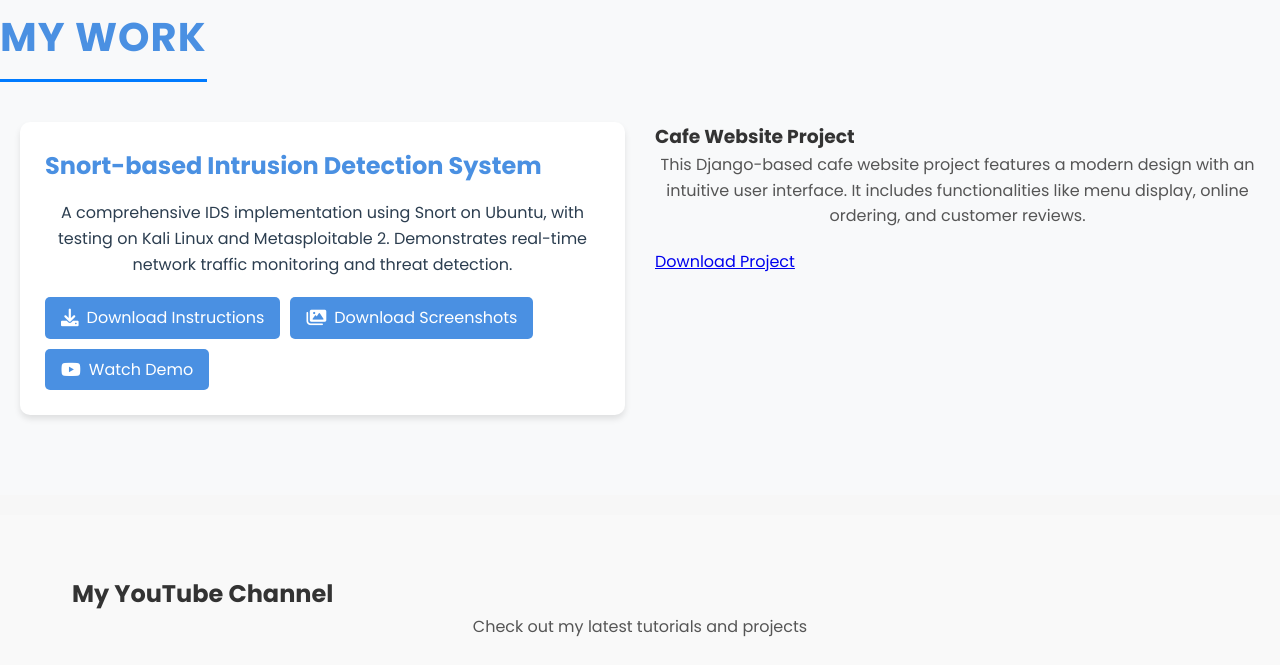
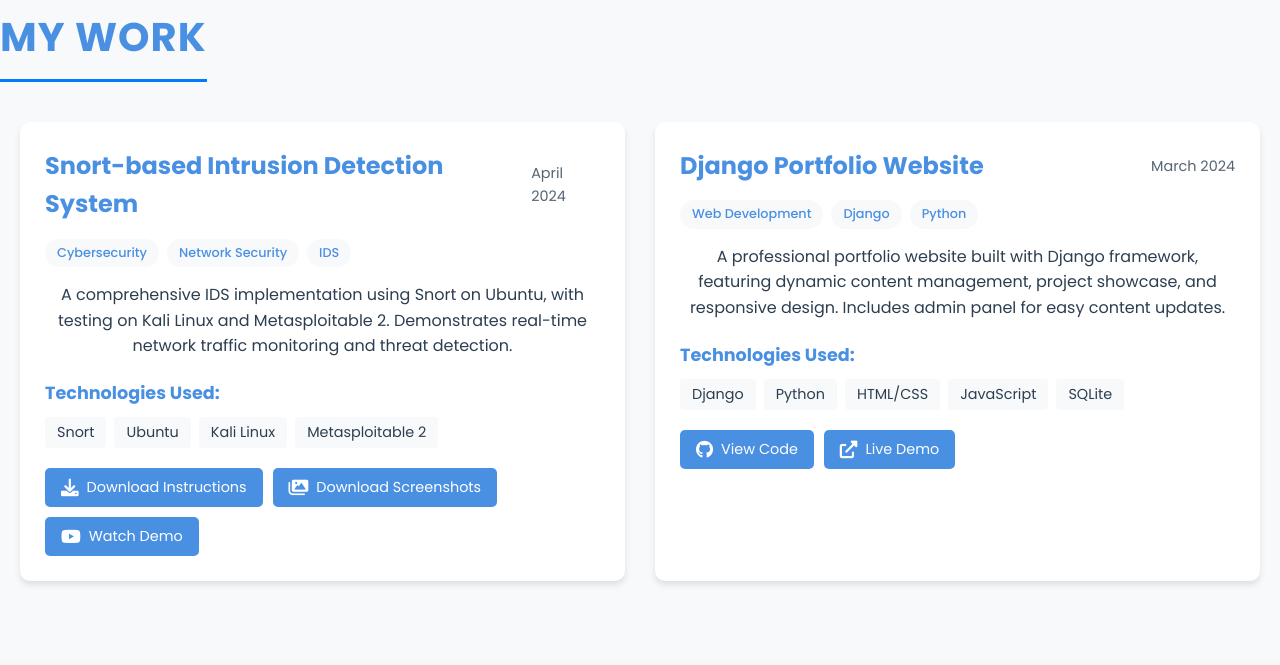
Before and after one commit to HackRore/Websites-with-AI-tools, a website: page RavinWebTech.web.app/public/index.html in a window 1280 px wide. Shown: the part 2660-3325 px from the top of the page. Drawn offline with Linux system fonts and the light colour scheme.

Commit message:
work section style updated

```diff
--- a/RavinWebTech.web.app/public/index.html
+++ b/RavinWebTech.web.app/public/index.html
@@ -156,11 +156,28 @@
                 <!-- IDS Project -->
                 <div class="work-item">
                     <div class="work-content">
-                        <h3>Snort-based Intrusion Detection System</h3>
+                        <div class="project-header">
+                            <h3>Snort-based Intrusion Detection System</h3>
+                            <span class="project-date">April 2024</span>
+                        </div>
+                        <div class="project-tags">
+                            <span class="tag">Cybersecurity</span>
+                            <span class="tag">Network Security</span>
+                            <span class="tag">IDS</span>
+                        </div>
                         <p class="work-description">
                             A comprehensive IDS implementation using Snort on Ubuntu, with testing on Kali Linux and Metasploitable 2.
                             Demonstrates real-time network traffic monitoring and threat detection.
                         </p>
+                        <div class="technologies-used">
+                            <h4>Technologies Used:</h4>
+                            <ul class="tech-list">
+                                <li>Snort</li>
+                                <li>Ubuntu</li>
+                                <li>Kali Linux</li>
+                                <li>Metasploitable 2</li>
+                            </ul>
+                        </div>
                         <div class="work-links">
                             <a href="./resources/IDS Project/nort-Based Intrusion Detection System (IDS) Instructions.docx"
                                class="btn btn-primary" download>
@@ -177,11 +194,44 @@
                         </div>
                     </div>
                 </div>
-                <!-- Project cards -->
-                <div class="project-card">
-                    <h3 class="project-title">Cafe Website Project</h3>
-                    <p class="project-summary">This Django-based cafe website project features a modern design with an intuitive user interface. It includes functionalities like menu display, online ordering, and customer reviews.</p>
-                    <a href="./resources/Django_Project-main.zip" download="Django_Project-main.zip" class="download-link">Download Project</a>
+
+                <!-- Django Portfolio Project -->
+                <div class="work-item">
+                    <div class="work-content">
+                        <div class="project-header">
+                            <h3>Django Portfolio Website</h3>
+                            <span class="project-date">March 2024</span>
+                        </div>
+                        <div class="project-tags">
+                            <span class="tag">Web Development</span>
+                            <span class="tag">Django</span>
+                            <span class="tag">Python</span>
+                        </div>
+                        <p class="work-description">
+                            A professional portfolio website built with Django framework, featuring dynamic content management,
+                            project showcase, and responsive design. Includes admin panel for easy content updates.
+                        </p>
+                        <div class="technologies-used">
+                            <h4>Technologies Used:</h4>
+                            <ul class="tech-list">
+                                <li>Django</li>
+                                <li>Python</li>
+                                <li>HTML/CSS</li>
+                                <li>JavaScript</li>
+                                <li>SQLite</li>
+                            </ul>
+                        </div>
+                        <div class="work-links">
+                            <a href="https://github.com/HackRore/Django_Project"
+                               class="btn btn-primary" target="_blank">
+                                <i class="fab fa-github"></i> View Code
+                            </a>
+                            <a href="https://ravinwebtech.web.app"
+                               class="btn btn-primary" target="_blank">
+                                <i class="fas fa-external-link-alt"></i> Live Demo
+                            </a>
+                        </div>
+                    </div>
                 </div>
             </div>
         </div>
--- a/RavinWebTech.web.app/public/styles.css
+++ b/RavinWebTech.web.app/public/styles.css
@@ -1035,7 +1035,7 @@
 
 .work-grid {
     display: grid;
-    grid-template-columns: repeat(auto-fit, minmax(300px, 1fr));
+    grid-template-columns: repeat(auto-fit, minmax(350px, 1fr));
     gap: 30px;
     padding: 0 20px;
 }
@@ -1044,30 +1044,92 @@
     background: white;
     border-radius: 10px;
     box-shadow: 0 4px 6px rgba(0, 0, 0, 0.1);
-    transition: transform 0.3s ease;
+    transition: transform 0.3s ease, box-shadow 0.3s ease;
     overflow: hidden;
 }
 
 .work-item:hover {
     transform: translateY(-5px);
+    box-shadow: 0 8px 15px rgba(0, 0, 0, 0.2);
 }
 
 .work-content {
     padding: 25px;
 }
 
-.work-content h3 {
+/* Project Header */
+.project-header {
+    display: flex;
+    justify-content: space-between;
+    align-items: center;
+    margin-bottom: 15px;
+}
+
+.project-header h3 {
     color: var(--primary-color);
-    margin-bottom: 15px;
+    margin: 0;
     font-size: 1.5rem;
 }
 
+.project-date {
+    color: var(--text-color);
+    font-size: 0.9rem;
+    opacity: 0.8;
+}
+
+/* Project Tags */
+.project-tags {
+    margin-bottom: 15px;
+    display: flex;
+    flex-wrap: wrap;
+    gap: 8px;
+}
+
+.tag {
+    background-color: var(--light-bg);
+    color: var(--primary-color);
+    padding: 4px 12px;
+    border-radius: 20px;
+    font-size: 0.8rem;
+    font-weight: 500;
+}
+
+/* Project Description */
 .work-description {
     color: var(--text-color);
     margin-bottom: 20px;
     line-height: 1.6;
 }
 
+/* Technologies Used */
+.technologies-used {
+    margin-bottom: 20px;
+}
+
+.technologies-used h4 {
+    color: var(--primary-color);
+    margin-bottom: 10px;
+    font-size: 1.1rem;
+}
+
+.tech-list {
+    list-style: none;
+    padding: 0;
+    margin: 0;
+    display: flex;
+    flex-wrap: wrap;
+    gap: 8px;
+}
+
+.tech-list li {
+    background-color: var(--light-bg);
+    color: var(--text-color);
+    padding: 4px 12px;
+    border-radius: 4px;
+    font-size: 0.9rem;
+}
+
+/* Project Links */
 .work-links {
     display: flex;
     flex-wrap: wrap;
@@ -1084,6 +1146,7 @@
     color: white;
     text-decoration: none;
     transition: background-color 0.3s ease;
+    font-size: 0.9rem;
 }
 
 .work-links .btn:hover {
@@ -1103,6 +1166,12 @@
     .work-grid {
         grid-template-columns: 1fr;
         gap: 20px;
+    }
+
+    .project-header {
+        flex-direction: column;
+        align-items: flex-start;
+        gap: 5px;
     }
 
     .work-links {
```
